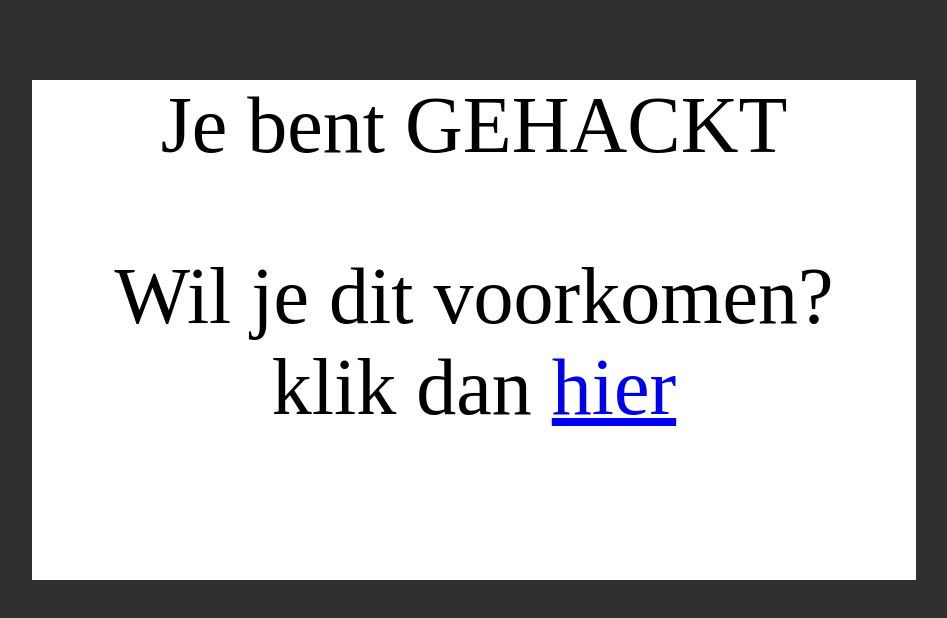
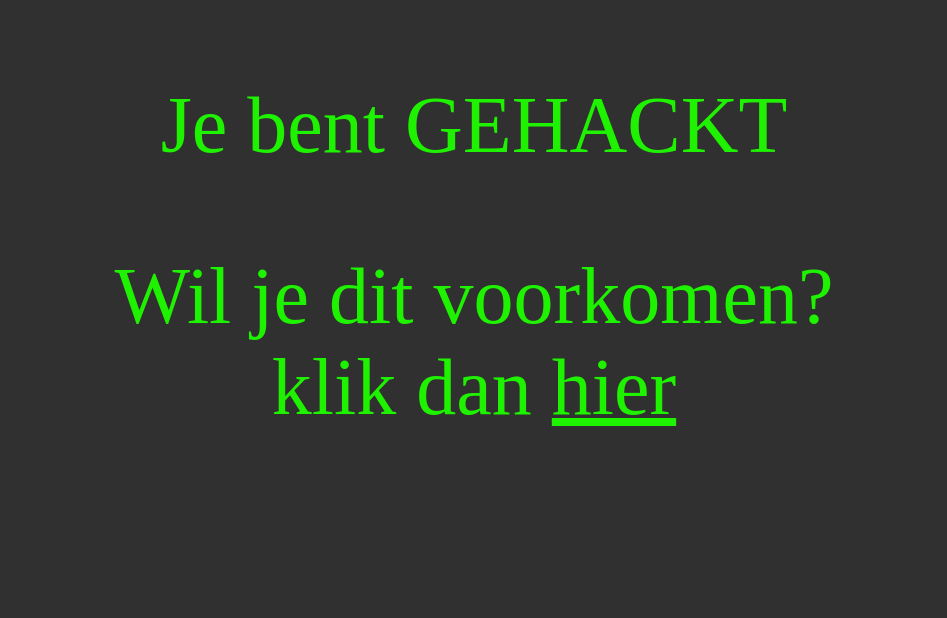
Before and after one commit to TonyZhu12/2324-website-v4in2-tony-joep, a plain HTML site: page gehackt.html in a window 1280 px wide. Shown: the whole page, without its empty margins (166-1113 px from the left). Drawn offline with Linux system fonts and the light colour scheme.

Commit message:
gehackt mooi gemaakt

```diff
--- a/style.css
+++ b/style.css
@@ -214,13 +214,21 @@ html {
 .gehacktartikel2{
    width: 100%;
    height: 500px;
-   background-color: white;
+   background-color: #303030;
+   color: #1FF200;
 }
 
 .gehacktartikel2{
    font-size: 80px;
    text-align: center;
+   color: #1FF200;
 }
+
+.gehacktartikel2 a{
+   color: #1FF200;
+}
+
+
 
 
 #oldtetris {
```
